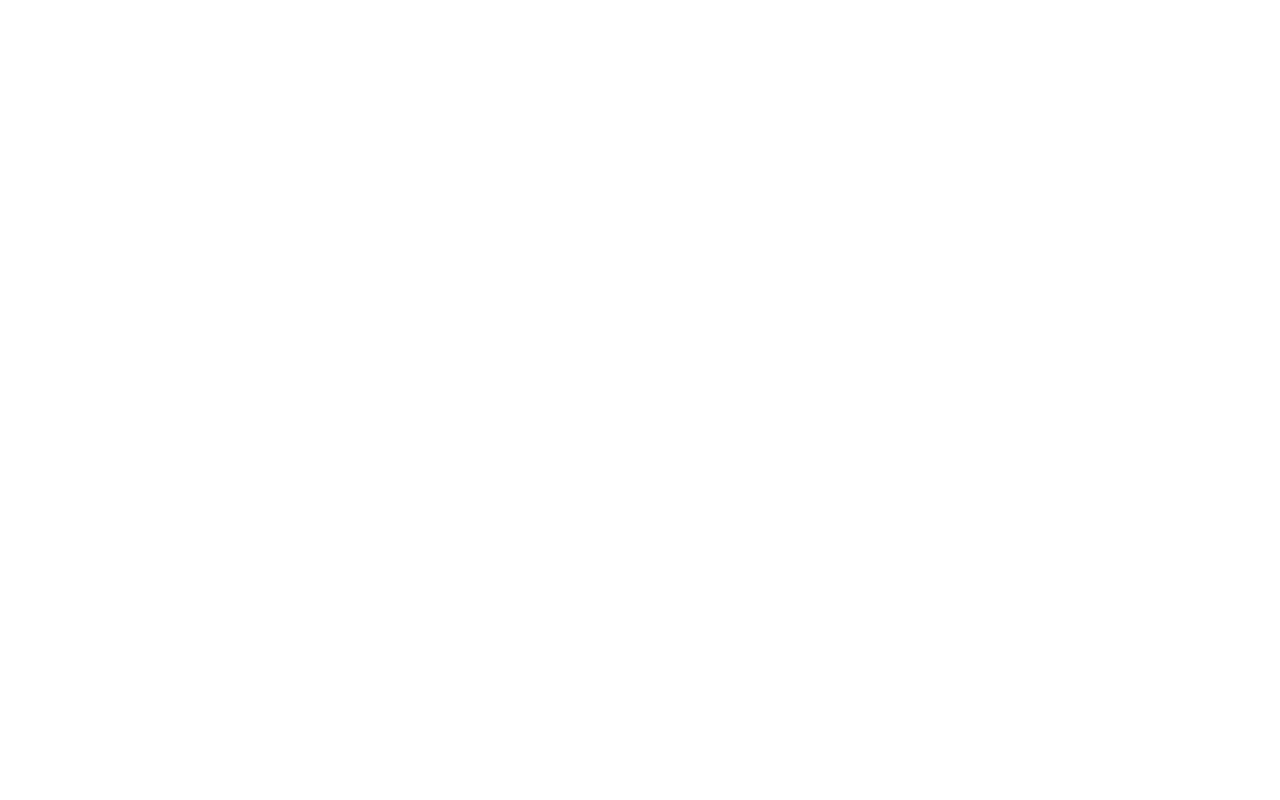
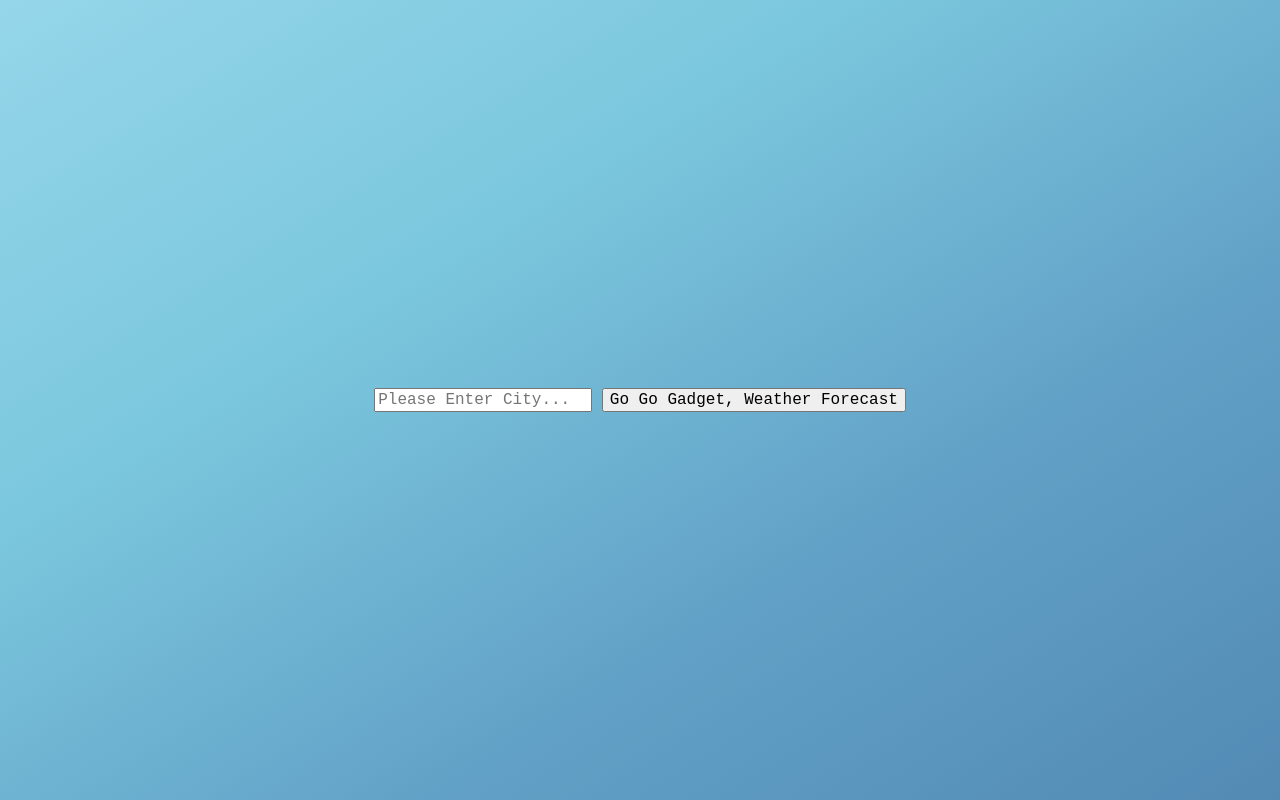
Before and after one commit to Lasoros/Weather-App-Working, a plain HTML site: page index.html in a window 1280 px wide. Drawn offline with Linux system fonts and the light colour scheme.

Commit message:
Page Made

```diff
--- a/css/style.css
+++ b/css/style.css
@@ -0,0 +1,10 @@
+body {
+    margin: 0;
+    padding: 0;
+    height: 100vh;
+    display: flex;
+    font-family: 'Markazi', 'Courier New', Courier, monospace;
+    background-image: linear-gradient(to bottom right, #95d6ea , #7bc7dd , #62a1c7 , #528ab4 );
+    align-items: center;
+    justify-content: center;
+}
--- a/index.html
+++ b/index.html
@@ -6,10 +6,20 @@
     <title>Weather App</title>
 
     <link rel="shortcut icon" href="images/favcon.webp" type="image/x-icon">
+
+    <link rel="stylesheet" href="/css/normalize.css">
+    <link rel="stylesheet" href="/css/style.css">
 </head>
 <body>
 
+    <form action="weatherApp">
+        <input type="text" class="city" placeholder="Please Enter City...">
+        <button type="submit"> Go Go Gadget, Weather Forecast</button>
+    </form>
 
+    <div class="weather-wrapper"></div>
+
+    <script src="app.js"></script>
 
 
 </body>
```
